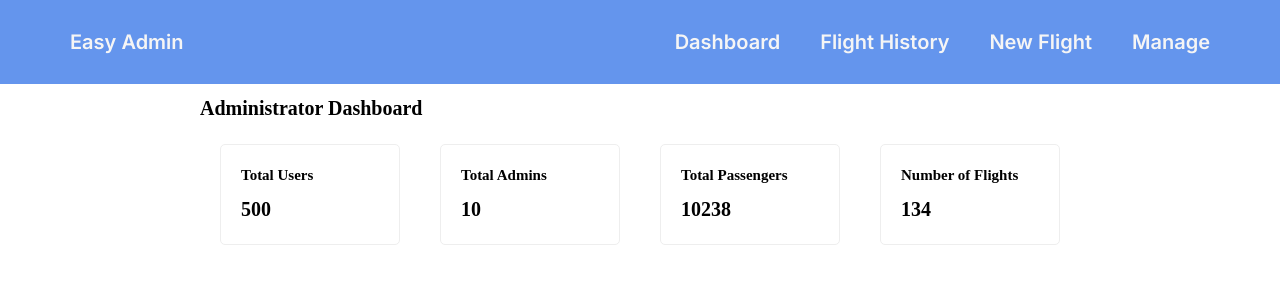
After one commit to blckzr/EasyFly, a PHP site: page /admin/dashboard.php in a window 1280 px wide. The commit adds this page. Shown: the top 300 px of the page. Run offline with PHP 8.4, Linux system fonts and the light colour scheme.

Commit message:
add initial dashboard with navbar

```diff
--- /dev/null
+++ b/admin/dashboard.php
@@ -0,0 +1,53 @@
+<?php
+
+// Add session checking here (wala pa table for admins)
+
+?>
+<!DOCTYPE html>
+<html lang="en">
+
+<head>
+    <meta charset="UTF-8">
+    <meta name="viewport" content="width=device-width, initial-scale=1.0">
+    <title>Dashboard</title>
+
+    <link rel="stylesheet" href="../css/main.css">
+    <link rel="stylesheet" href="../css/admin_navbar.css">
+    <link rel="stylesheet" href="../css/admin_dashboard.css">
+</head>
+
+<body>
+    <div id="nav-placeholder"></div>
+    <script>
+        fetch("../components/admin_navbar.html")
+            .then(response => response.text())
+            .then(data => {
+                document.getElementById("nav-placeholder").innerHTML = data;
+            });
+    </script>
+
+    <main>
+        <h1>Administrator Dashboard</h1>
+        <div id="infos">
+            <div class="info-box">
+                <h2>Total Users</h2>
+                <h1>500</h1>
+            </div>
+            <div class="info-box">
+                <h2>Total Admins</h2>
+                <h1>10</h1>
+            </div>
+            <div class="info-box">
+                <h2>Total Passengers</h2>
+                <h1>10238</h1>
+            </div>
+            <div class="info-box">
+                <h2>Number of Flights</h2>
+                <h1>134</h1>
+            </div>
+        </div>
+    </main>
+
+</body>
+
+</html>
--- /dev/null
+++ b/css/admin_dashboard.css
@@ -0,0 +1,20 @@
+body {
+    margin: 0;
+}
+
+main {
+    margin: 0 20rem;
+}
+
+div#infos {
+    display: flex;
+    flex-direction: row;
+}
+
+div.info-box {
+    width: 20rem;
+    margin: 1rem 2rem;
+    padding: 1rem 2rem;
+    border: 1px solid #eee;
+    border-radius: 0.5rem;
+}
--- a/css/admin_navbar.css
+++ b/css/admin_navbar.css
@@ -1,10 +1,15 @@
 #admin-navbar {
     position: sticky;
     top: 0;
+    padding: 3rem 5rem;
     display: flex;
     justify-content: space-between;
+    align-items: center;
     overflow: hidden;
     background-color: cornflowerblue;
+    font-family: "Inter", sans-serif;
+    font-weight: 600;
+    font-size: 2rem;
 }
 
 #admin-navbar #links {
@@ -15,5 +20,7 @@
 #admin-navbar a:active,
 #admin-navbar a:hover,
 #admin-navbar a:visited {
+    margin: 0 2rem;
+    color: whitesmoke;
     text-decoration: none;
 }
--- a/css/main.css
+++ b/css/main.css
@@ -1,3 +1,5 @@
+@import url('https://fonts.googleapis.com/css2?family=Inter:ital,opsz,wght@0,14..32,100..900;1,14..32,100..900&display=swap');
+
 *,
 *::after,
 *::before {
```
